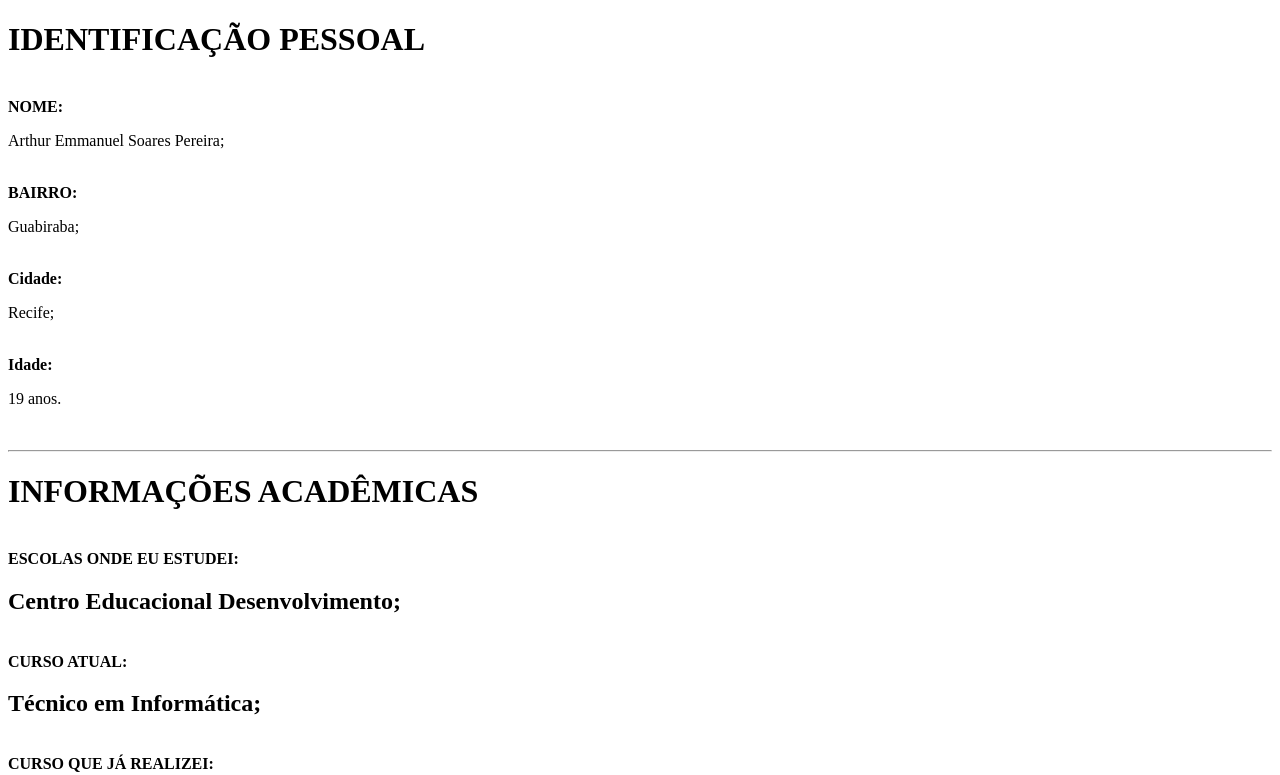
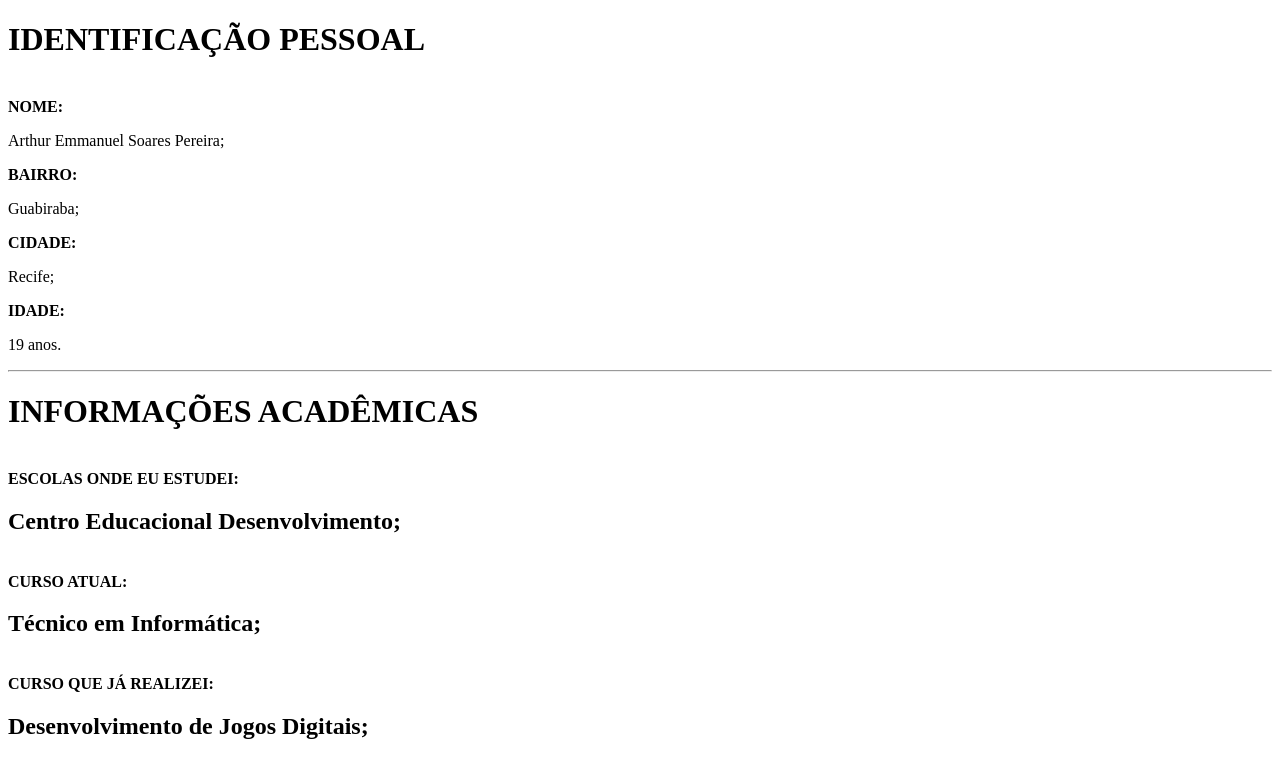
Before and after one commit to arthurdino2014-lab/index.html-3, a plain HTML site: page index.html in a window 1280 px wide. Shown: the top 775 px of the page. Drawn offline with Linux system fonts and the light colour scheme.

Commit message:
Atualização 4

```diff
--- a/index.html
+++ b/index.html
@@ -7,10 +7,10 @@
 </head>
 <body>
     <h1>IDENTIFICAÇÃO PESSOAL</h1><br>
-       <strong>NOME:</strong><p>Arthur Emmanuel Soares Pereira;</p><br>
-       <strong>BAIRRO:</strong><p>Guabiraba;</p><br>
-       <strong>Cidade:</strong><p>Recife;</p><br>
-       <strong>Idade:</strong><p>19 anos.</p><br>
+       <strong>NOME:</strong><p>Arthur Emmanuel Soares Pereira;</p>
+       <strong>BAIRRO:</strong><p>Guabiraba;</p>
+       <strong>CIDADE:</strong><p>Recife;</p>
+       <strong>IDADE:</strong><p>19 anos.</p>
 
        <hr>
 
```
